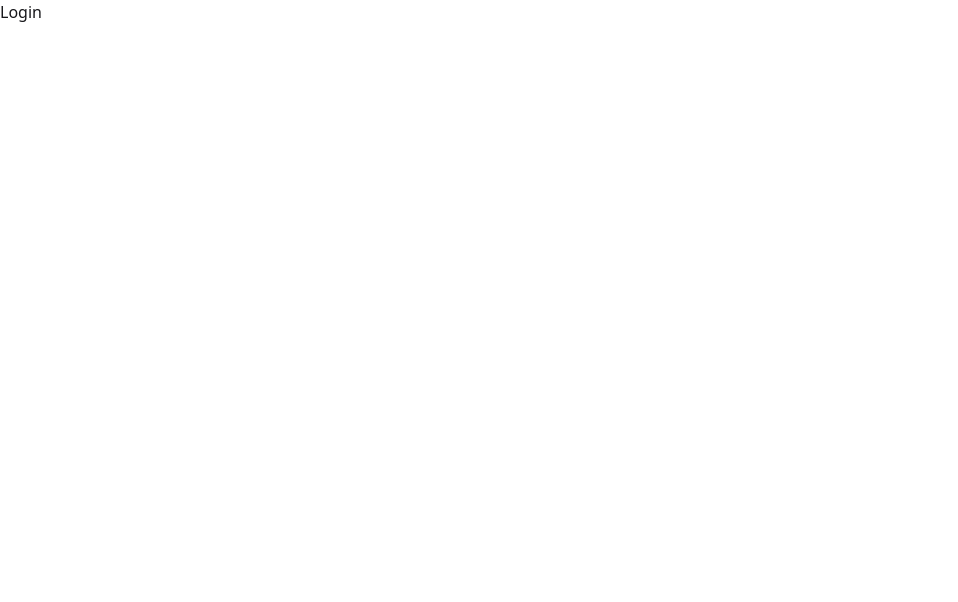
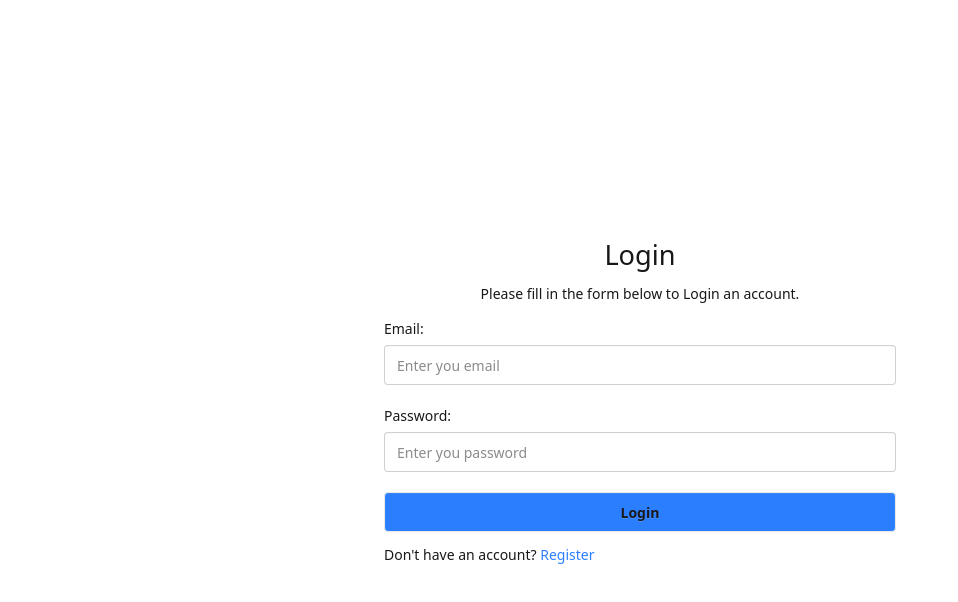
Before and after one commit to pxycknomdictator/chat-app, a React (Vite) app in the folder client/: page /login in a window 1280 px wide. Shown: the top 602 px of the page, without its empty margins (0-958 px from the left). Built offline with nearby package versions, Linux system fonts and the light colour scheme.

Commit message:
added login form

```diff
--- a/client/src/components/Form.tsx
+++ b/client/src/components/Form.tsx
@@ -1,7 +1,9 @@
 import { Link } from "react-router-dom";
 
 export const Heading = ({ text }: { text: string }) => (
-  <h1 className="text-[1.7rem] font-medium text-center mb-2">{text}</h1>
+  <h1 className="text-[1.5rem] md:text-[1.7rem] font-medium text-center mb-2">
+    {text}
+  </h1>
 );
 
 export const Label = ({ id, label }: { id: string; label: string }) => (
@@ -10,11 +12,36 @@ export const Label = ({ id, label }: { id: string; label: string }) => (
   </label>
 );
 
-export const Auth = ({ text, link }: { text: string; link: string }) => (
-  <p className="text-[14px] font-medium mt-2">
+export const Auth = ({
+  text,
+  link,
+  linkText,
+}: {
+  text: string;
+  link: string;
+  linkText: string;
+}) => (
+  <p className="text-[14px] font-medium">
     {text}{" "}
     <span className="text-blue-500 hover:text-blue-600 hover:underline">
-      <Link to={link}>Login</Link>
+      <Link to={link}>{linkText}</Link>
     </span>
   </p>
 );
+
+export const Submit = ({ text }: { text: string }) => {
+  return (
+    <button
+      className="btn btn-block mb-3 bg-blue-500 hover:bg-blue-600"
+      type={"submit"}
+    >
+      {text}
+    </button>
+  );
+};
+
+export const Info = ({ text }: { text: string }) => (
+  <p className="text-[12px] md:text-[14px] font-medium mb-3.5 text-center">
+    {text}
+  </p>
+);
--- a/client/src/components/Submit.tsx
+++ /dev/null
@@ -1,10 +0,0 @@
-export const Submit = ({ text }: { text: string }) => {
-  return (
-    <button
-      className="btn btn-block bg-blue-500 hover:bg-blue-600"
-      type={"submit"}
-    >
-      {text}
-    </button>
-  );
-};
--- a/client/src/pages/Login.tsx
+++ b/client/src/pages/Login.tsx
@@ -1,3 +1,47 @@
+import { EyeClose, EyeOpen } from "../components/Eye";
+import { Auth, Heading, Info, Label, Submit } from "../components/Form";
+
 export const Login = () => {
-  return <div>Login</div>;
+  const toggle = false;
+  return (
+    <main className="w-screen h-screen grid place-items-center">
+      <section className="w-full">
+        <Heading text="Login" />
+        <Info text="Please fill in the form below to Login an account." />
+        <form className="w-[90%] sm:w-[80%] mx-auto md:w-lg space-y-5">
+          <div>
+            <Label id="email" label="Email:" />
+            <input
+              type={"email"}
+              className="input w-full"
+              placeholder="Enter you email"
+              id="email"
+              required
+              autoComplete="off"
+            />
+          </div>
+          <div className="relative">
+            <Label id="password" label="Password:" />
+            <input
+              type={`${toggle ? "text" : "password"}`}
+              className="input w-full"
+              placeholder="Enter you password"
+              id="password"
+              required
+              autoComplete="off"
+            />
+            {toggle ? <EyeOpen /> : <EyeClose />}
+          </div>
+          <Submit text="Login" />
+          <div>
+            <Auth
+              text="Don't have an account?"
+              link="/register"
+              linkText="Register"
+            />
+          </div>
+        </form>
+      </section>
+    </main>
+  );
 };
--- a/client/src/pages/Register.tsx
+++ b/client/src/pages/Register.tsx
@@ -1,14 +1,14 @@
 import { EyeClose, EyeOpen } from "../components/Eye";
-import { Submit } from "../components/Submit";
-import { Auth, Heading, Label } from "../components/Form";
+import { Auth, Heading, Label, Submit, Info } from "../components/Form";
 
 export const Register = () => {
   const toggle = false;
   return (
     <main className="w-screen h-screen grid place-items-center">
-      <section>
+      <section className="w-full">
         <Heading text="Register" />
-        <form className="w-lg space-y-4">
+        <Info text="Please fill in the form below to create an account." />
+        <form className="w-[90%] sm:w-[80%] mx-auto md:w-lg space-y-5">
           <div>
             <Label id="username" label="Name:" />
             <input
@@ -56,8 +56,14 @@ export const Register = () => {
             {toggle ? <EyeOpen /> : <EyeClose />}
           </div>
           <Submit text="Register" />
+          <div>
+            <Auth
+              text="Already have an account?"
+              link="/login"
+              linkText="Login"
+            />
+          </div>
         </form>
-        <Auth text="Don't have an account?" link="/login" />
       </section>
     </main>
   );
--- a/client/vite.config.ts
+++ b/client/vite.config.ts
@@ -5,4 +5,7 @@ import tailwindcss from "@tailwindcss/vite";
 // https://vite.dev/config/
 export default defineConfig({
   plugins: [react(), tailwindcss()],
+  server: {
+    allowedHosts: true,
+  },
 });
```
